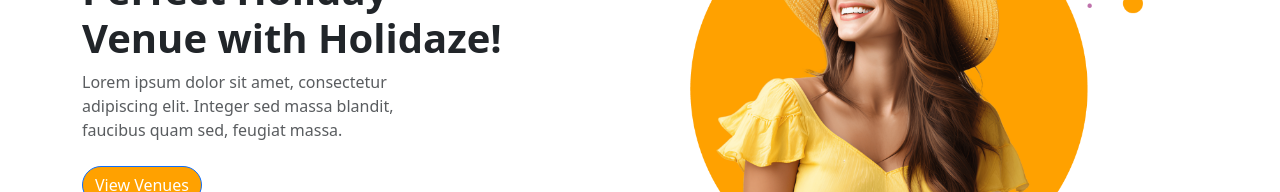
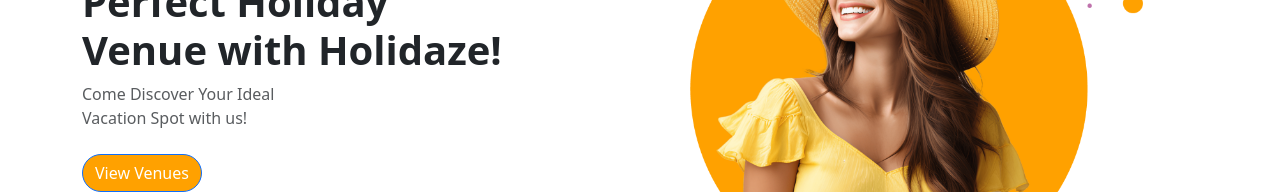
Before and after one commit to Sugal99/Final-Exam, a React (Create React App) app: page / in a window 1280 px wide. Shown: the part 286-478 px from the top of the page. Built offline with nearby package versions, Linux system fonts and the light colour scheme; no server answers.

Commit message:
Changed up the slogan and removed lorem ipusm

```diff
--- a/src/pages/LandingPage.jsx
+++ b/src/pages/LandingPage.jsx
@@ -47,9 +47,9 @@
             <br /> Perfect Holiday <br /> Venue with Holidaze!
           </h2>
           <p className="text-muted text-wrap fs-6 mb-4">
-            Lorem ipsum dolor sit amet, consectetur <br />
-            adipiscing elit. Integer sed massa blandit,
-            <br /> faucibus quam sed, feugiat massa.
+            Come Discover Your Ideal <br />
+            Vacation Spot with us!
+            <br />
           </p>
           <Button
             className="rounded-pill"
```
